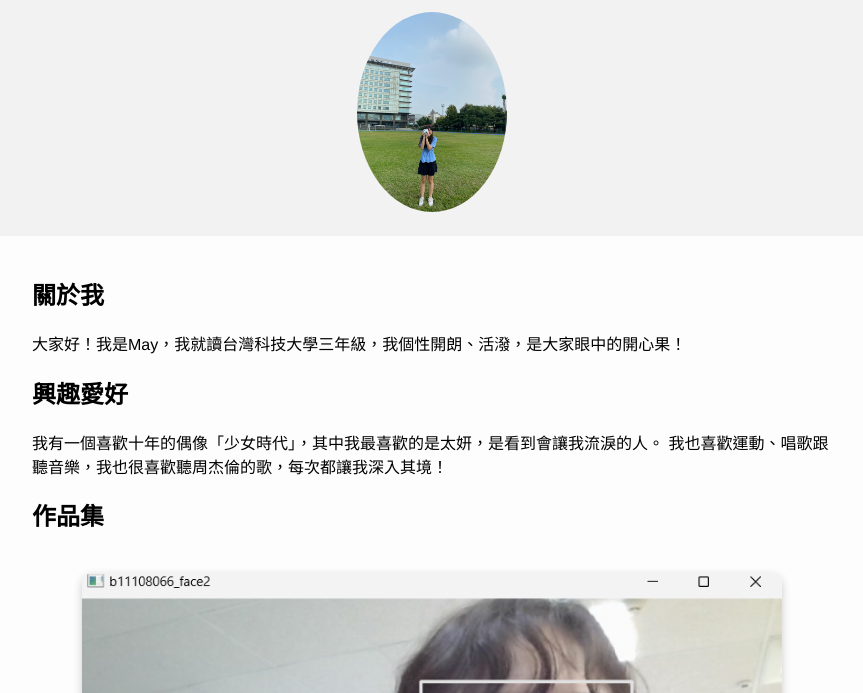
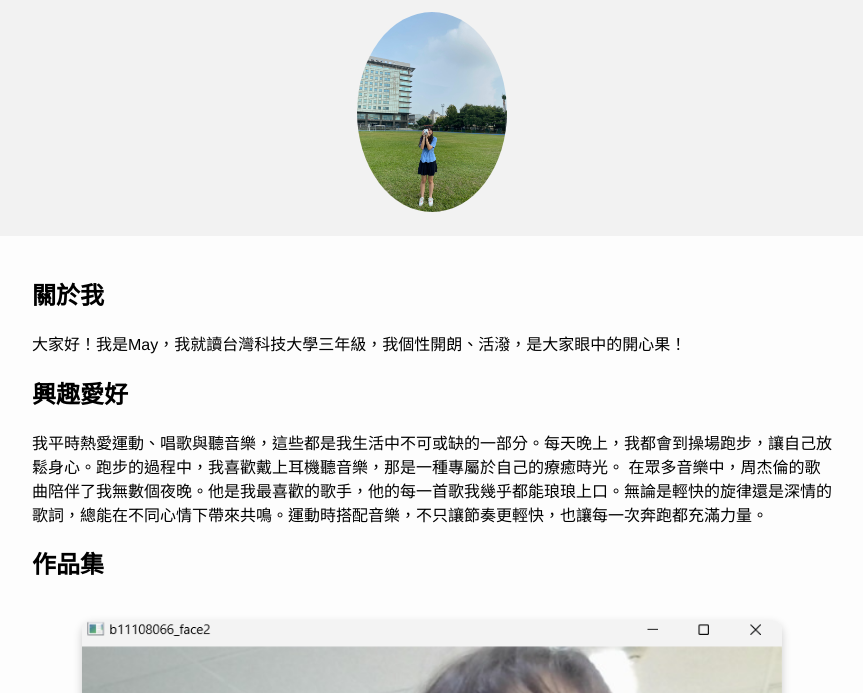
Before and after one commit to mayeiii130519/mayeiii130519-hml.github.io, a plain HTML site: page index.html in a window 1280 px wide. Shown: the part 107-800 px from the top of the page, without its empty margins (208-1071 px from the left). Drawn offline with Linux system fonts and the light colour scheme.

Commit message:
Add files via upload

```diff
--- a/index.html
+++ b/index.html
@@ -142,8 +142,9 @@
 
     <section>
       <h2>興趣愛好</h2>
-      <p>我有一個喜歡十年的偶像「少女時代」，其中我最喜歡的是太妍，是看到會讓我流淚的人。
-        我也喜歡運動、唱歌跟聽音樂，我也很喜歡聽周杰倫的歌，每次都讓我深入其境！</p>
+      <p>我平時熱愛運動、唱歌與聽音樂，這些都是我生活中不可或缺的一部分。每天晚上，我都會到操場跑步，讓自己放鬆身心。跑步的過程中，我喜歡戴上耳機聽音樂，那是一種專屬於自己的療癒時光。
+
+在眾多音樂中，周杰倫的歌曲陪伴了我無數個夜晚。他是我最喜歡的歌手，他的每一首歌我幾乎都能琅琅上口。無論是輕快的旋律還是深情的歌詞，總能在不同心情下帶來共鳴。運動時搭配音樂，不只讓節奏更輕快，也讓每一次奔跑都充滿力量。</p>
     </section>
 
     <section>
```
